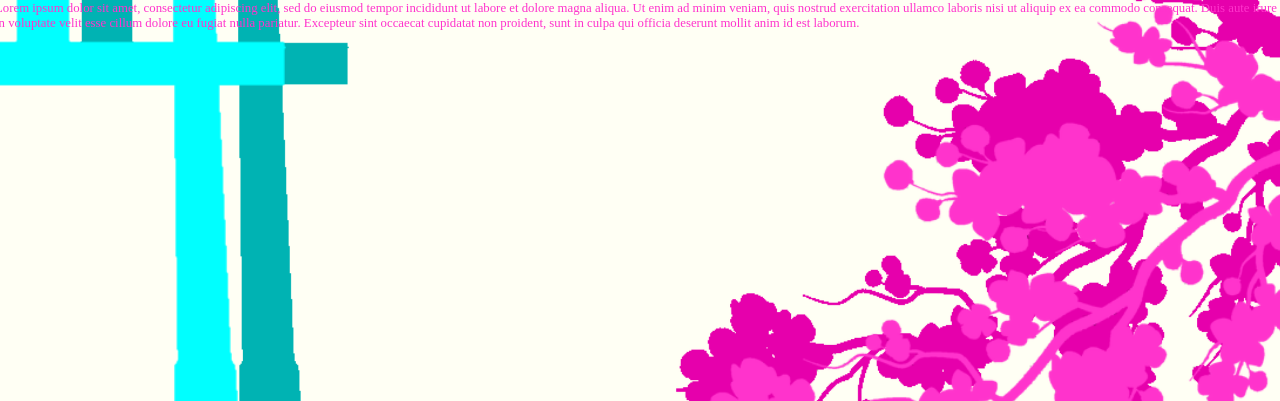
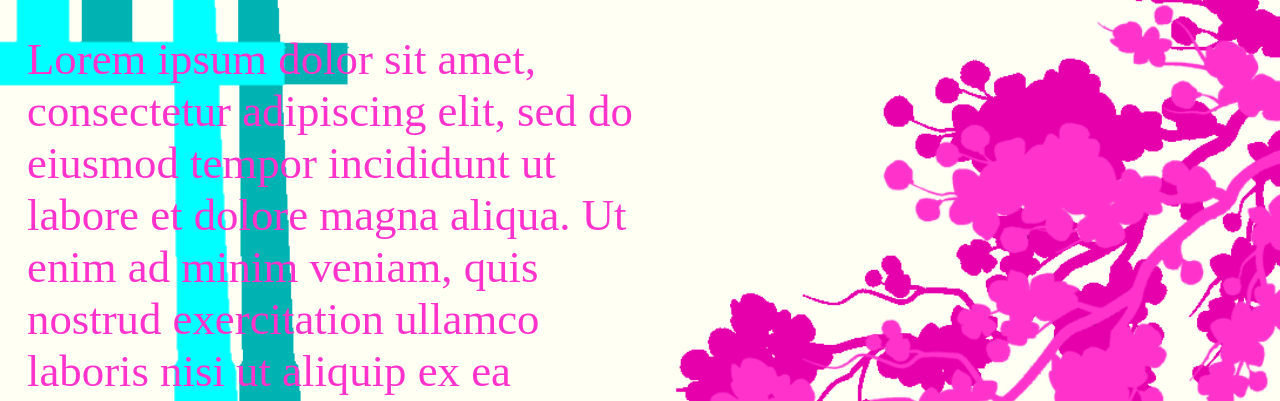
Before and after one commit to RMarx1456/RMarx1456.github.io, a plain HTML site: page index.html in a window 1280 px wide. Shown: the part 399-800 px from the top of the page. Drawn offline with Linux system fonts and the light colour scheme; a web font is replaced by a local one.

Commit message:
Add files via upload

```diff
--- a/index.html
+++ b/index.html
@@ -19,12 +19,12 @@
             <p class="smallText noMargin">レイモンド</p>
         </div>
         <div id="sakuraText">
-            <p class="extremelySmallText floatLeft third">
+            <p class="halfText-left">
             Lorem ipsum dolor sit amet, consectetur adipiscing elit, sed do eiusmod tempor incididunt ut labore et dolore magna aliqua.
             Ut enim ad minim veniam, quis nostrud exercitation ullamco laboris nisi ut aliquip ex ea commodo consequat.
             Duis aute irure dolor in reprehenderit in voluptate velit esse cillum dolore eu fugiat nulla pariatur.
             Excepteur sint occaecat cupidatat non proident, sunt in culpa qui officia deserunt mollit anim id est laborum.</p>
-            <p class="extremelySmallText floatLeft twoThird"></p>
+            <p class="halfText-left"></p>
         </div>
     </div>
     </body>
--- a/style.css
+++ b/style.css
@@ -33,6 +33,12 @@ head, body {
     font-size: 1vw;
 }
 
+.halfText-left {
+    width: 50vw;
+    left: 2.5vw;
+    position: absolute;
+}
+
 .noMargin {
     margin: 0;
 }
@@ -54,6 +60,8 @@ head, body {
 
 #sakuraText {
     font-family: Otsutome;
+
+    font-size: 3.5vw;
 
     color: rgb(255, 51, 204);
 }
```
